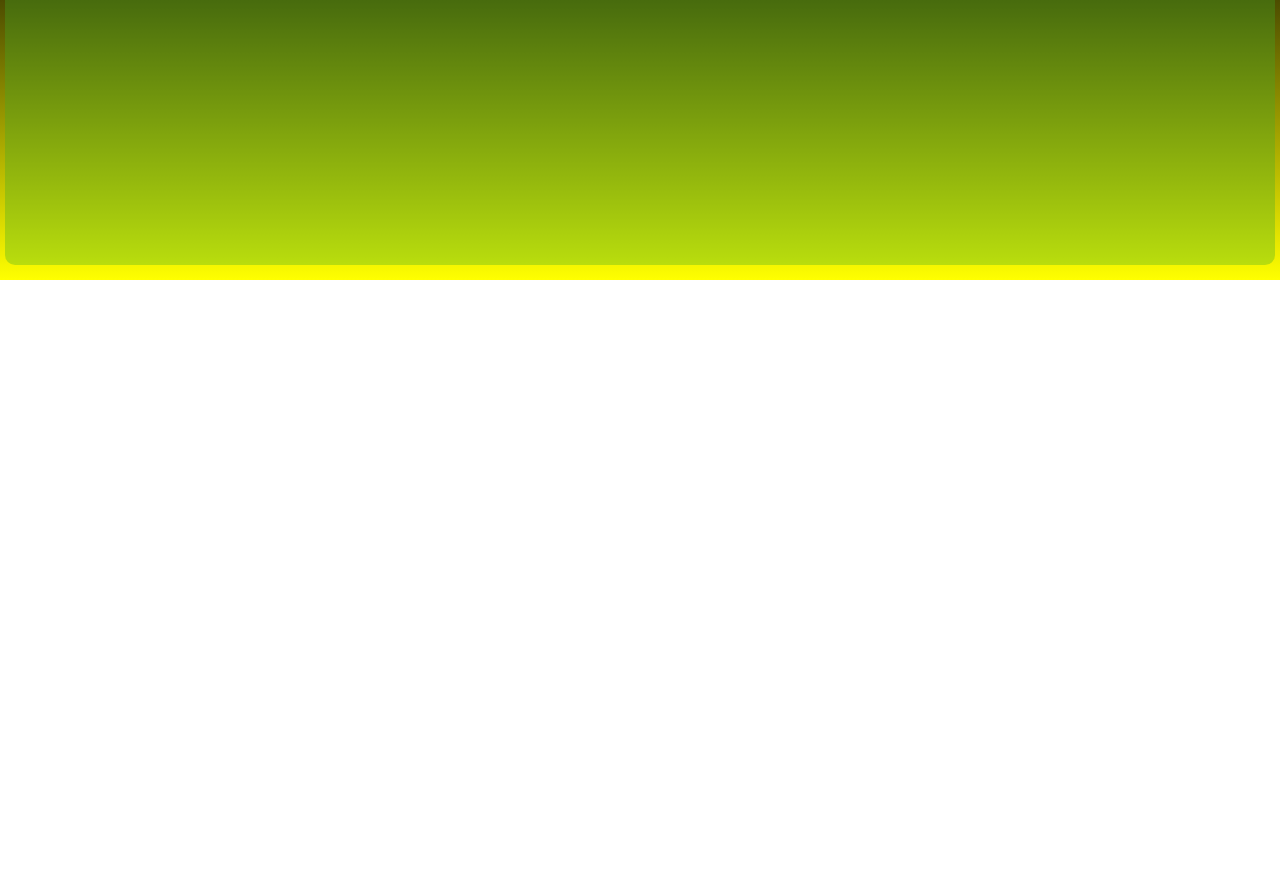
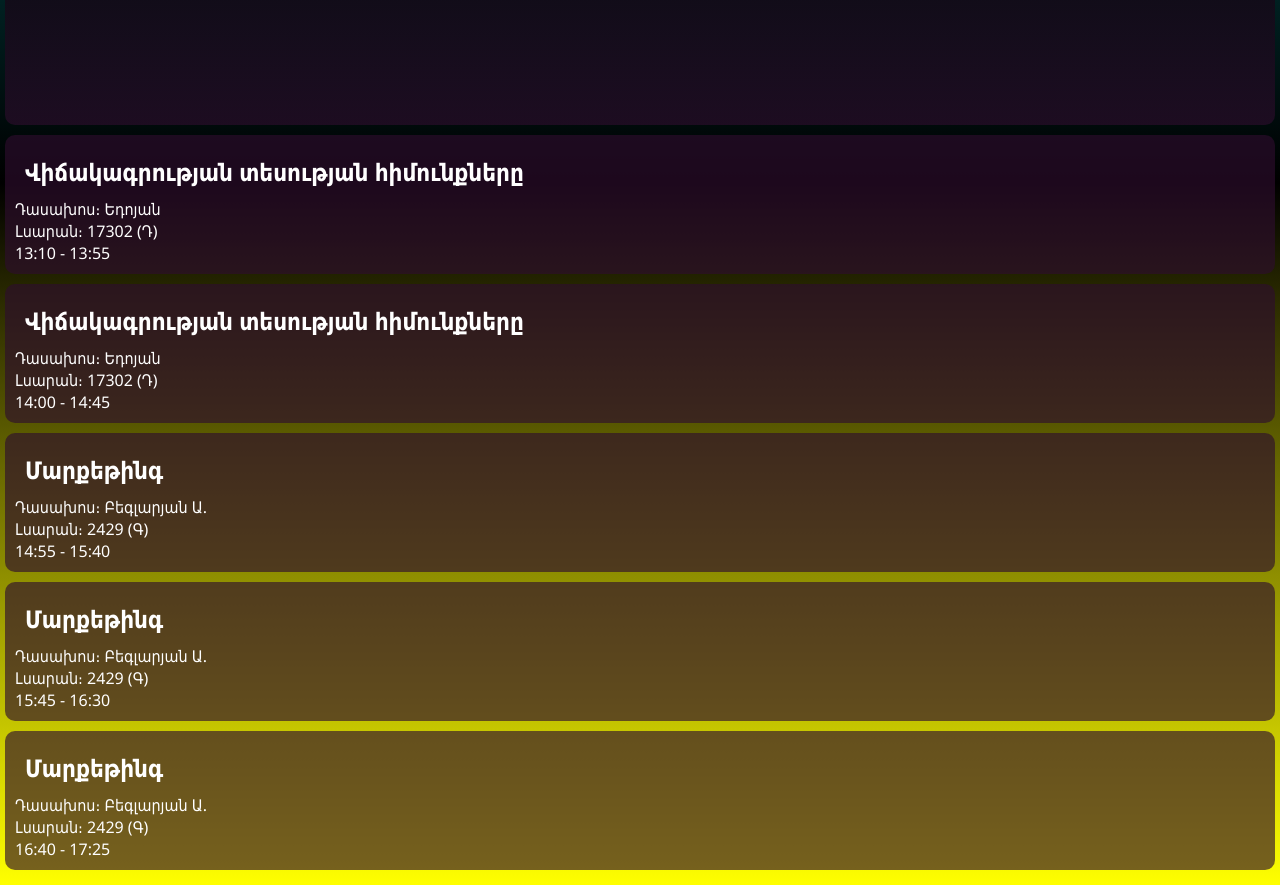
Before and after one commit to NerusNotFound/elya_lessons, a plain HTML site: page index.html in a window 1280 px wide. Shown: the part 520-1405 px from the top of the page. Before the commit the page ends 800 px from the top, so only its background shows below. Drawn offline with Linux system fonts and the light colour scheme.

Commit message:
fix logo

```diff
--- a/code.js
+++ b/code.js
@@ -13,60 +13,63 @@ class Clock {
 
 const lessons = [
 	[
-		{ start_at: new Clock(13, 10), finish_at: new Clock(13, 55), less_name: 'Գնագոյացումը շինարարության ոլորտում', lessons_number: 7113, teacher: 'Գալոլոյան Գ' },
-		{ start_at: new Clock(14, 0), finish_at: new Clock(14, 45), less_name: 'Գնագոյացումը շինարարության ոլորտում', lessons_number: 7113, teacher: 'Գալոլոյան Գ' },
-		{ start_at: new Clock(14, 55), finish_at: new Clock(15, 45), less_name: 'Գնագոյացումը շինարարության ոլորտում', lessons_number: 7113, teacher: 'Գալոլոյան Գ' },
-		{ start_at: new Clock(15, 45), finish_at: new Clock(16, 30), less_name: 'Կառավարչական հաշվառում', lessons_number: 2431, teacher: 'Բարիկյան' },
-		{ start_at: new Clock(16, 40), finish_at: new Clock(17, 25), less_name: 'Կառավարչական հաշվառում', lessons_number: 2431, teacher: 'Բարիկյան' },
-		{ start_at: new Clock(17, 30), finish_at: new Clock(18, 15), less_name: 'Կառավարչական հաշվառում', lessons_number: 2431, teacher: 'Բարիկյան' },
+		{ start_at: new Clock(13, 10), finish_at: new Clock(13, 55), less_name: 'Գնագոյացումը շինարարության ոլորտում', lessons_number: 7113, teacher: 'Գալոլոյան Գ', less_char: 'Գ' },
+		{ start_at: new Clock(14, 0), finish_at: new Clock(14, 45), less_name: 'Գնագոյացումը շինարարության ոլորտում', lessons_number: 7113, teacher: 'Գալոլոյան Գ', less_char: 'Գ' },
+		{ start_at: new Clock(14, 55), finish_at: new Clock(15, 45), less_name: 'Գնագոյացումը շինարարության ոլորտում', lessons_number: 7113, teacher: 'Գալոլոյան Գ', less_char: 'Գ' },
+		{ start_at: new Clock(15, 45), finish_at: new Clock(16, 30), less_name: 'Կառավարչական հաշվառում', lessons_number: 2431, teacher: 'Բարիկյան', less_char: 'Դ' },
+		{ start_at: new Clock(16, 40), finish_at: new Clock(17, 25), less_name: 'Կառավարչական հաշվառում', lessons_number: 2431, teacher: 'Բարիկյան', less_char: 'Դ/Գ' },
+		{ start_at: new Clock(17, 30), finish_at: new Clock(18, 15), less_name: 'Կառավարչական հաշվառում', lessons_number: 2431, teacher: 'Բարիկյան', less_char: 'Գ' },
 	],
 
 	[
-		{ start_at: new Clock(9, 30), finish_at: new Clock(10, 15), less_name: 'Հարկեր, վճարներ, տուրքեր ', lessons_number: 2030, teacher: 'Աղաջանյան Հ.' },
-		{ start_at: new Clock(10, 20), finish_at: new Clock(11, 5), less_name: 'Հարկեր, վճարներ, տուրքեր ', lessons_number: 2030, teacher: 'Աղաջանյան Հ.' },
-		{ start_at: new Clock(11, 15), finish_at: new Clock(12, 0), less_name: 'Հարկեր, վճարներ, տուրքեր ', lessons_number: 3102, teacher: 'Աղաջանյան Հ.' },
-		{ start_at: new Clock(12, 5), finish_at: new Clock(12, 50), less_name: 'Հարկեր, վճարներ, տուրքեր ', lessons_number: 3102, teacher: 'Աղաջանյան Հ.' },
-		{ start_at: new Clock(13, 10), finish_at: new Clock(13, 55), less_name: 'Հարկեր, վճարներ, տուրքեր ', lessons_number: 3102, teacher: 'Աղաջանյան Հ.' },
-		{ start_at: new Clock(14, 0), finish_at: new Clock(14, 45), less_name: 'Հարկեր, վճարներ, տուրքեր ', lessons_number: 3102, teacher: 'Աղաջանյան Հ.' },
-		{ start_at: new Clock(14, 55), finish_at: new Clock(15, 40), less_name: 'Մարքեթինգ', lessons_number: 2429, teacher: 'Բեգլարյան Ա.' },
-		{ start_at: new Clock(15, 45), finish_at: new Clock(16, 30), less_name: 'Մարքեթինգ', lessons_number: 2429, teacher: 'Բեգլարյան Ա.' },
-		{ start_at: new Clock(16, 40), finish_at: new Clock(17, 25), less_name: 'Մարքեթինգ', lessons_number: 2429, teacher: 'Բեգլարյան Ա.' },
+		{ start_at: new Clock(9, 30), finish_at: new Clock(10, 15), less_name: 'Հարկեր, վճարներ, տուրքեր ', lessons_number: 2030, teacher: 'Աղաջանյան Հ.', less_char: 'Դ' },
+		{ start_at: new Clock(10, 20), finish_at: new Clock(11, 5), less_name: 'Հարկեր, վճարներ, տուրքեր ', lessons_number: 2030, teacher: 'Աղաջանյան Հ.', less_char: 'Դ' },
+		{ start_at: new Clock(11, 15), finish_at: new Clock(12, 0), less_name: 'Հարկեր, վճարներ, տուրքեր ', lessons_number: 3102, teacher: 'Աղաջանյան Հ.', less_char: 'Դ/Գ' },
+		{ start_at: new Clock(12, 5), finish_at: new Clock(12, 50), less_name: 'Հարկեր, վճարներ, տուրքեր ', lessons_number: 3102, teacher: 'Աղաջանյան Հ.', less_char: 'Դ/Գ' },
+		{ start_at: new Clock(13, 10), finish_at: new Clock(13, 55), less_name: 'Հարկեր, վճարներ, տուրքեր ', lessons_number: 3102, teacher: 'Աղաջանյան Հ.', less_char: 'Գ' },
+		{ start_at: new Clock(14, 0), finish_at: new Clock(14, 45), less_name: 'Հարկեր, վճարներ, տուրքեր ', lessons_number: 3102, teacher: 'Աղաջանյան Հ.', less_char: 'Գ' },
+		{ start_at: new Clock(14, 55), finish_at: new Clock(15, 40), less_name: 'Մարքեթինգ', lessons_number: 2429, teacher: 'Բեգլարյան Ա.', less_char: 'Դ' },
+		{ start_at: new Clock(15, 45), finish_at: new Clock(16, 30), less_name: 'Մարքեթինգ', lessons_number: 2429, teacher: 'Բեգլարյան Ա.', less_char: 'Դ' },
+		{ start_at: new Clock(16, 40), finish_at: new Clock(17, 25), less_name: 'Մարքեթինգ', lessons_number: 2429, teacher: 'Բեգլարյան Ա.', less_char: 'Դ' },
 	],
 
 	[
-		{ start_at: new Clock(13, 10), finish_at: new Clock(13, 55), less_name: 'Շինարարական արտադրության տեխնոլոգիա և կազմակերպում', lessons_number: 2116, teacher: 'Ղուլյան' },
-		{ start_at: new Clock(14, 0), finish_at: new Clock(14, 45), less_name: 'Շինարարական արտադրության տեխնոլոգիա և կազմակերպում', lessons_number: 2116, teacher: 'Ղուլյան' },
-		{ start_at: new Clock(14, 55), finish_at: new Clock(15, 40), less_name: 'Շինարարական արտադրության տեխնոլոգիա և կազմակերպում', lessons_number: 2116, teacher: 'Ղուլյան' },
-		{ start_at: new Clock(15, 45), finish_at: new Clock(16, 30), less_name: 'Շինարարական արտադրության տեխնոլոգիա և կազմակերպում', lessons_number: 2116, teacher: 'Ղուլյան' },
-		{ start_at: new Clock(16, 40), finish_at: new Clock(17, 25), less_name: 'Գնագոյացումը շինարարության ոլորտում', lessons_number: 2418, teacher: 'Գալոյան Գ.' },
-		{ start_at: new Clock(17, 30), finish_at: new Clock(18, 15), less_name: 'Գնագոյացումը շինարարության ոլորտում', lessons_number: 2418, teacher: 'Գալոյան Գ.' },
-		{ start_at: new Clock(18, 25), finish_at: new Clock(19, 10), less_name: 'Գնագոյացումը շինարարության ոլորտում', lessons_number: 2418, teacher: 'Գալոյան Գ.' },
+		{ start_at: new Clock(13, 10), finish_at: new Clock(13, 55), less_name: 'Շինարարական արտադրության տեխնոլոգիա և կազմակերպում', lessons_number: 2116, teacher: 'Ղուլյան', less_char: 'Դ' },
+		{ start_at: new Clock(14, 0), finish_at: new Clock(14, 45), less_name: 'Շինարարական արտադրության տեխնոլոգիա և կազմակերպում', lessons_number: 2116, teacher: 'Ղուլյան', less_char: 'Դ' },
+		{ start_at: new Clock(14, 55), finish_at: new Clock(15, 40), less_name: 'Շինարարական արտադրության տեխնոլոգիա և կազմակերպում', lessons_number: 2116, teacher: 'Ղուլյան', less_char: 'Գ' },
+		{ start_at: new Clock(15, 45), finish_at: new Clock(16, 30), less_name: 'Շինարարական արտադրության տեխնոլոգիա և կազմակերպում', lessons_number: 2116, teacher: 'Ղուլյան', less_char: 'Գ' },
+		{ start_at: new Clock(16, 40), finish_at: new Clock(17, 25), less_name: 'Գնագոյացումը շինարարության ոլորտում', lessons_number: 2418, teacher: 'Գալոյան Գ.', less_char: 'Գ' },
+		{ start_at: new Clock(17, 30), finish_at: new Clock(18, 15), less_name: 'Գնագոյացումը շինարարության ոլորտում', lessons_number: 2418, teacher: 'Գալոյան Գ.', less_char: 'Գ' },
+		{ start_at: new Clock(18, 25), finish_at: new Clock(19, 10), less_name: 'Գնագոյացումը շինարարության ոլորտում', lessons_number: 2418, teacher: 'Գալոյան Գ.', less_char: 'Գ' },
 	],
 
 	[
-		{ start_at: new Clock(12, 5), finish_at: new Clock(12, 50), less_name: 'Վիճակագրության տեսության հիմունքները', lessons_number: 17302, teacher: 'Եդոյան' },
-		{ start_at: new Clock(13, 10), finish_at: new Clock(13, 55), less_name: 'Վիճակագրության տեսության հիմունքները', lessons_number: 17302, teacher: 'Եդոյան' },
-		{ start_at: new Clock(14, 0), finish_at: new Clock(14, 45), less_name: 'Վիճակագրության տեսության հիմունքները', lessons_number: 17302, teacher: 'Եդոյան' },
-		{ start_at: new Clock(14, 55), finish_at: new Clock(15, 40), less_name: 'Մարքեթինգ', lessons_number: 2429, teacher: 'Բեգլարյան Ա.' },
-		{ start_at: new Clock(15, 45), finish_at: new Clock(16, 30), less_name: 'Մարքեթինգ', lessons_number: 2429, teacher: 'Բեգլարյան Ա.' },
-		{ start_at: new Clock(16, 40), finish_at: new Clock(17, 25), less_name: 'Մարքեթինգ', lessons_number: 2429, teacher: 'Բեգլարյան Ա.' },
+		{ start_at: new Clock(12, 5), finish_at: new Clock(12, 50), less_name: 'Վիճակագրության տեսության հիմունքները', lessons_number: 17302, teacher: 'Եդոյան', less_char: 'Դ' },
+		{ start_at: new Clock(13, 10), finish_at: new Clock(13, 55), less_name: 'Վիճակագրության տեսության հիմունքները', lessons_number: 17302, teacher: 'Եդոյան', less_char: 'Դ' },
+		{ start_at: new Clock(14, 0), finish_at: new Clock(14, 45), less_name: 'Վիճակագրության տեսության հիմունքները', lessons_number: 17302, teacher: 'Եդոյան', less_char: 'Դ' },
+		{ start_at: new Clock(14, 55), finish_at: new Clock(15, 40), less_name: 'Մարքեթինգ', lessons_number: 2429, teacher: 'Բեգլարյան Ա.', less_char: 'Գ' },
+		{ start_at: new Clock(15, 45), finish_at: new Clock(16, 30), less_name: 'Մարքեթինգ', lessons_number: 2429, teacher: 'Բեգլարյան Ա.', less_char: 'Գ' },
+		{ start_at: new Clock(16, 40), finish_at: new Clock(17, 25), less_name: 'Մարքեթինգ', lessons_number: 2429, teacher: 'Բեգլարյան Ա.', less_char: 'Գ' },
 	],
 
 	[
-		{ start_at: new Clock(11, 15), finish_at: new Clock(12, 0), less_name: 'Վիճակագրության տեսության հիմունքները', lessons_number: 2241, teacher: 'Եդոյան Տ.' },
-		{ start_at: new Clock(12, 5), finish_at: new Clock(12, 50), less_name: 'Վիճակագրության տեսության հիմունքները', lessons_number: 2241, teacher: 'Եդոյան Տ.' },
-		{ start_at: new Clock(13, 10), finish_at: new Clock(13, 55), less_name: 'Լոգիստիկա', lessons_number: 2107, teacher: 'Աղաջանյան Հ.' },
-		{ start_at: new Clock(14, 0), finish_at: new Clock(14, 45), less_name: 'Լոգիստիկա', lessons_number: 2107, teacher: 'Աղաջանյան Հ.' },
-		{ start_at: new Clock(14, 55), finish_at: new Clock(15, 40), less_name: 'Լոգիստիկա', lessons_number: 2107, teacher: 'Աղաջանյան Հ.' },
-		{ start_at: new Clock(15, 45), finish_at: new Clock(16, 30), less_name: 'Լոգիստիկա', lessons_number: 2107, teacher: 'Աղաջանյան Հ.' },
-		{ start_at: new Clock(16, 40), finish_at: new Clock(17, 25), less_name: 'Լոգիստիկա', lessons_number: 2107, teacher: 'Աղաջանյան Հ.' },
+		{ start_at: new Clock(11, 15), finish_at: new Clock(12, 0), less_name: 'Վիճակագրության տեսության հիմունքները', lessons_number: 2241, teacher: 'Եդոյան Տ.', less_char: 'Գ' },
+		{ start_at: new Clock(12, 5), finish_at: new Clock(12, 50), less_name: 'Վիճակագրության տեսության հիմունքները', lessons_number: 2241, teacher: 'Եդոյան Տ.', less_char: 'Գ' },
+		{ start_at: new Clock(13, 10), finish_at: new Clock(13, 55), less_name: 'Լոգիստիկա', lessons_number: 2107, teacher: 'Աղաջանյան Հ.', less_char: 'Դ' },
+		{ start_at: new Clock(14, 0), finish_at: new Clock(14, 45), less_name: 'Լոգիստիկա', lessons_number: 2107, teacher: 'Աղաջանյան Հ.', less_char: 'Դ' },
+		{ start_at: new Clock(14, 55), finish_at: new Clock(15, 40), less_name: 'Լոգիստիկա', lessons_number: 2107, teacher: 'Աղաջանյան Հ.', less_char: 'Դ' },
+		{ start_at: new Clock(15, 45), finish_at: new Clock(16, 30), less_name: 'Լոգիստիկա', lessons_number: 2107, teacher: 'Աղաջանյան Հ.', less_char: 'Գ' },
+		{ start_at: new Clock(16, 40), finish_at: new Clock(17, 25), less_name: 'Լոգիստիկա', lessons_number: 2107, teacher: 'Աղաջանյան Հ.', less_char: 'Գ' },
 	],
 	];
 
 const today = new Date();
 const week_day_now = today.getDay() - 1;
-const hours_now = today.getHours();
-const minute_now = today.getMinutes();
+// const hours_now = today.getHours();
+// const minute_now = today.getMinutes();
+
+const hours_now = 12;
+const minute_now = 30;
 
 
 console.log(`Time: ${hours_now}:${minute_now}`);
@@ -158,8 +161,8 @@ function turn_show(lessons_elem) {
 
 function create_block(less_elem, list) {
 	less_elem.appendChild(inner_p(list.less_name, ['item']));
-	less_elem.appendChild(inner_p('Դասախոս։ ' + list.teacher));
-	less_elem.appendChild(inner_p('Լսարան։ ' + list.lessons_number));
+	less_elem.appendChild(inner_p(`Դասախոս։ ${list.teacher}`));
+	less_elem.appendChild(inner_p(`Լսարան։ ${list.lessons_number} (${list.less_char})`));
 
 	const start_min = min_00(list.start_at.get_min());
 	const finish_min = min_00(list.finish_at.get_min());
```
Also changed, not shown: index.html (+3 -2 lines), logo.png (added).
